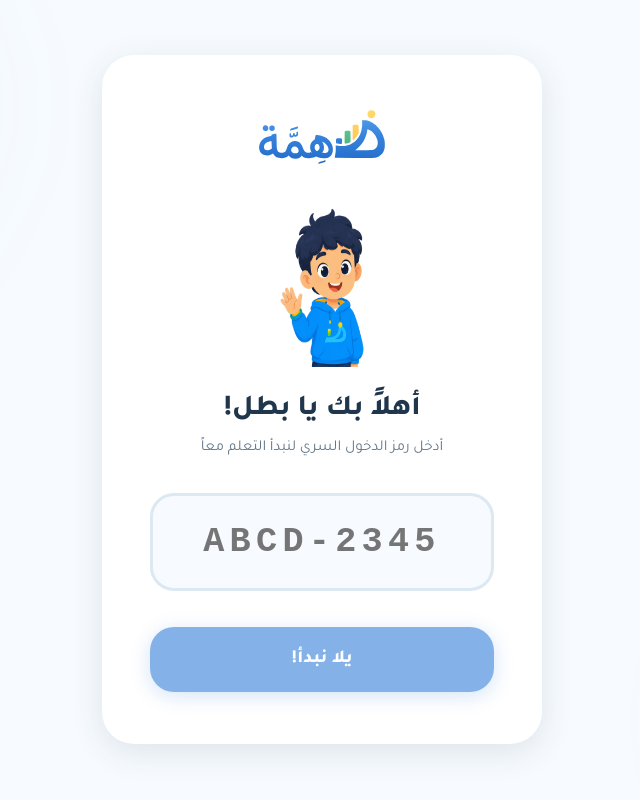
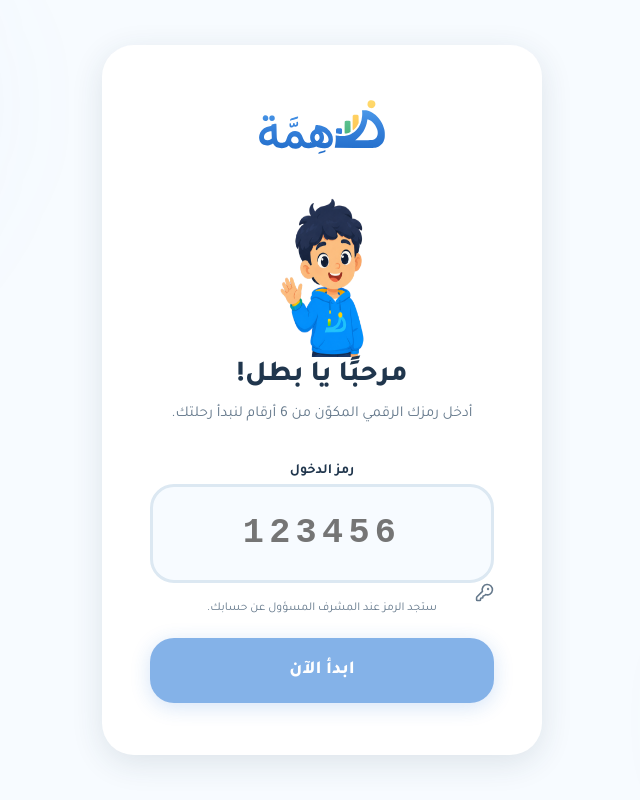
Before and after one commit to 7eaur/himma-, a Next.js app in the folder apps/web/: page /student/login in a window 1280 px wide. Shown: the whole page, without its empty margins (357-997 px from the left). Built offline with nearby package versions, Linux system fonts and the light colour scheme; no server answers.

Commit message:
fix: align student login with six-digit access codes

```diff
--- a/apps/web/src/app/student/login/page.tsx
+++ b/apps/web/src/app/student/login/page.tsx
@@ -1,8 +1,9 @@
 "use client";
 
-import { useState } from "react";
+import { useEffect, useState } from "react";
 import Image from "next/image";
 import { useRouter } from "next/navigation";
+import { KeyRound } from "lucide-react";
 
 export default function StudentLogin() {
   const router = useRouter();
@@ -10,38 +11,48 @@ export default function StudentLogin() {
   const [error, setError] = useState("");
   const [isLoading, setIsLoading] = useState(false);
 
-  const handleSubmit = async (e: React.FormEvent) => {
-    e.preventDefault();
+  useEffect(() => {
+    let cancelled = false;
+    void fetch("/api/auth/me", { cache: "no-store" })
+      .then(async (response) => {
+        const data = await response.json().catch(() => null);
+        if (!cancelled && response.ok && data?.role === "student") {
+          router.replace("/student");
+        }
+      })
+      .catch(() => undefined);
+    return () => {
+      cancelled = true;
+    };
+  }, [router]);
+
+  const handleSubmit = async (event: React.FormEvent) => {
+    event.preventDefault();
+    if (!/^\d{6}$/.test(accessCode)) {
+      setError("اكتب رمز الدخول المكوّن من 6 أرقام.");
+      return;
+    }
+
     setIsLoading(true);
     setError("");
-
     try {
-      const res = await fetch("/api/auth/student-login", {
+      const response = await fetch("/api/auth/student-login", {
         method: "POST",
         headers: { "Content-Type": "application/json" },
         body: JSON.stringify({ access_code: accessCode }),
       });
-
-      if (res.ok) {
+      const data = await response.json().catch(() => null);
+      if (!response.ok) {
+        setError(data?.detail || "رمز الدخول غير صحيح. تحقّق من الأرقام وحاول مرة أخرى.");
+        return;
+      }
       router.replace("/student");
       router.refresh();
-      } else {
-        const data = await res.json();
-        setError(data.detail || "رمز الدخول غير صحيح");
-      }
     } catch {
-      setError("حدث خطأ أثناء تسجيل الدخول");
+      setError("تعذر الاتصال بالخادم الآن. حاول مرة أخرى بعد قليل.");
     } finally {
       setIsLoading(false);
     }
-  };
-
-  const handleAccessCodeChange = (e: React.ChangeEvent<HTMLInputElement>) => {
-    let val = e.target.value.toUpperCase().replace(/[^A-Z0-9]/g, "");
-    if (val.length > 3) {
-      val = val.slice(0, 3) + "-" + val.slice(3, 7);
-    }
-    setAccessCode(val);
   };
 
   return (
@@ -51,48 +62,61 @@ export default function StudentLogin() {
 
       <div className="student-login-card">
         <div className="flex justify-center student-login-logo">
-          <Image src="/brand/logo-gradient.svg" alt="Himma Logo" width={180} height={60} />
+          <Image src="/brand/logo-gradient.svg" alt="منصة هِمّة" width={180} height={60} priority />
         </div>
 
-        <div className="flex justify-center mb-6">
+        <div className="flex justify-center mb-5">
           <Image
             src="/characters/boy/welcome.png"
-            alt="Welcome"
+            alt="شخصية هِمّة ترحب بالطالب"
             width={140}
             height={180}
-            className="drop-shadow-md hover:scale-105 transition-transform duration-300"
+            className="drop-shadow-md"
+            priority
           />
         </div>
 
-        <h1 className="student-login-title">أهلاً بك يا بطل!</h1>
-        <p className="student-login-sub">أدخل رمز الدخول السري لنبدأ التعلم معاً</p>
+        <h1 className="student-login-title">مرحبًا يا بطل!</h1>
+        <p className="student-login-sub">أدخل رمزك الرقمي المكوّن من 6 أرقام لنبدأ رحلتك.</p>
 
         {error && (
-          <div data-testid="error-message" className="alert-error text-center mb-6 font-bold">
+          <div data-testid="error-message" className="alert-error text-center mb-6 font-bold" role="alert">
             {error}
           </div>
         )}
 
         <form onSubmit={handleSubmit}>
+          <label htmlFor="student-access-code" className="block text-sm text-navy font-semibold mb-2 text-right">
+            رمز الدخول
+          </label>
+          <div className="relative mb-4">
             <input
+              id="student-access-code"
               type="text"
-            className="student-login-code-input mb-4"
+              inputMode="numeric"
+              autoComplete="one-time-code"
+              className="student-login-code-input"
               data-testid="input-access-code"
               value={accessCode}
-            onChange={handleAccessCodeChange}
-            placeholder="ABCD-2345"
-            maxLength={8}
+              onChange={(event) => setAccessCode(event.target.value.replace(/\D/g, "").slice(0, 6))}
+              placeholder="123456"
+              pattern="[0-9]{6}"
+              maxLength={6}
               required
               dir="ltr"
+              aria-describedby="access-code-help"
             />
+            <KeyRound size={19} className="absolute left-4 top-1/2 -translate-y-1/2 text-muted pointer-events-none" aria-hidden="true" />
+          </div>
+          <p id="access-code-help" className="text-xs text-muted mb-5 text-right">ستجد الرمز عند المشرف المسؤول عن حسابك.</p>
 
           <button
             type="submit"
             className="student-login-btn"
             data-testid="student-login-submit"
-            disabled={isLoading || accessCode.length < 8}
+            disabled={isLoading || accessCode.length !== 6}
           >
-            {isLoading ? <span className="spinner mx-auto border-4"></span> : "يلا نبدأ!"}
+            {isLoading ? <span className="spinner mx-auto border-4" /> : "ابدأ الآن"}
           </button>
         </form>
       </div>
```
Lines whose indentation alone changed are shown as unchanged.
